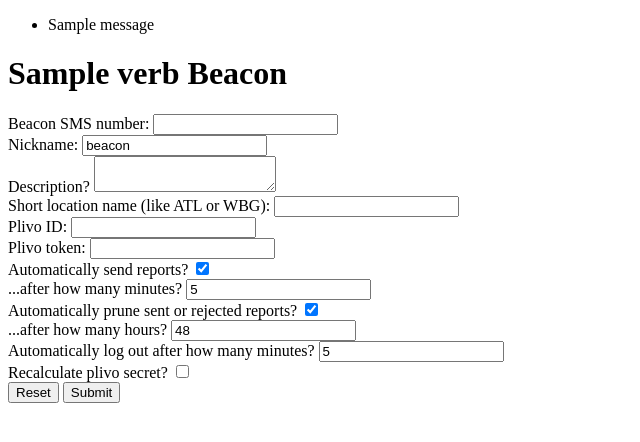
After one commit to qguv/smsbeacon, a Flask app: template templates/beacon_form.html in a window 1280 px wide. The commit adds this page. Shown: the top 442 px of the page, without its empty margins (0-640 px from the left). Run offline with Flask 2, Linux system fonts and the light colour scheme; tables that the repository leaves empty hold one stand-in row (values such as "Sample post"); the template is opened without the code that fills it: values that come from a table or form of the project are taken from there, most other values are stand-ins (such as "Sample title", 1, 10 or a date in 2020); one stand-in notice (Sample message) is shown; some libraries are stand-ins or nearby versions.

Commit message:
a buncha but checkboxes don't work

```diff
--- a/app.py
+++ b/app.py
@@ -1,26 +1,27 @@
 #!/usr/bin/env python3
 
 import settings
+import forms
+from utils import random_token, all_of_them, IntEnum
 
-from enum import IntEnum as _IntEnum
-from threading import Thread
 from datetime import datetime
-from random import SystemRandom
 from functools import wraps
-import traceback #DEBUG
-import string
 import pymysql
 
 from passlib.context import CryptContext
-crypto = CryptContext(schemes=["pbkdf2_sha256"])
+crypto = CryptContext(schemes=['pbkdf2_sha256'])
 
 #import plivo
 #p = plivo.RestAPI(settings.plivo_id, settings.plivo_token)
 
 # BACKEND SETUP
 
-from flask import Flask, request, render_template, g, url_for, redirect, make_response
+from flask import Flask, request, render_template, g, url_for, redirect, \
+    make_response, get_flashed_messages, flash
+from flask_wtf.csrf import CSRFProtect
 app = Flask(__name__)
+app.secret_key = settings.flask_secret_key
+csrfp = CSRFProtect(app)
 
 def get_db():
     if not hasattr(g, 'db'):
@@ -33,18 +34,6 @@ def close_db(error):
         g.db.close()
 
 # DB ENUMS
-
-ROOT_UID = 1
-
-class _AllOfThem():
-    def __contains__(self, _):
-        return True
-
-all_of_them = _AllOfThem()
-
-class IntEnum(_IntEnum):
-    def __str__(self, *args, **kwargs):
-        return str(int(self))
 
 class Role(IntEnum):
     NOT_SUBSCRIBED = 0
@@ -61,6 +50,11 @@ class AlertType(IntEnum):
 
 # HELPERS
 
+ROOT_UID = 1
+
+def bad_request():
+    return make_response(('Bad request :(', 400, {}))
+
 def unauthorized():
     return make_response(('Unauthorized :(', 401, {}))
 
@@ -70,19 +64,38 @@ def forbidden():
 def not_found():
     return make_response(('Not Found :(', 404, {}))
 
-def random_token(length=16) -> str:
-    return ''.join(SystemRandom().choices(string.ascii_uppercase + string.digits, k=length))
-
-def insert_into(cursor, table, **kwargs):
-    kwargs = { k: str(v) for k, v in kwargs.items() }
+def insert_into(table, **kwargs):
+    kwargs = { k: str(v) for k, v in kwargs.items() if v is not None }
     items = kwargs.items()
     keys, values = zip(*items)
-    params = ", ".join(['%s'] * len(kwargs))
-    columns = ", ".join('`{}`'.format(k) for k in keys)
+    params = ', '.join(['%s'] * len(kwargs))
+    columns = ', '.join('`{}`'.format(k) for k in keys)
 
     with get_db().cursor() as c:
-        c.execute("insert into `{}` ({}) values ({})".format(table, columns, params), values)
+        c.execute('insert into `{}` ({}) values ({})'.format(table, columns, params), values)
     get_db().commit()
+
+def update(table, **kwargs):
+    items = kwargs.items()
+    updates = ', '.join( '`{}` = %s'.format(k) for k, v in items if v is not None )
+    values = [ str(v) for _, v in items if v is not None ]
+
+    with get_db().cursor() as c:
+        c.execute('update `{}` set {}'.format(table, updates), (values))
+    get_db().commit()
+
+def get_from(table, fields, where_clause, params=()):
+    sql = 'select {} from `{}` where {}'.format(
+            ', '.join( '`{}`'.format(field) for field in fields ),
+            table,
+            where_clause)
+
+    with get_db().cursor() as c:
+        c.execute(sql, params)
+        result = c.fetchone()
+        if result is None:
+            raise Exception('not found')
+        return dict(zip(fields, result))
 
 def user_token_lifetime(uid):
     sql = '''select b.token_lifetime
@@ -94,9 +107,9 @@ def user_token_lifetime(uid):
         c.execute(sql, (uid))
         return c.fetchone()[0]
 
-def user_locid(uid) -> "locid" or Exception:
+def user_locid(uid) -> 'locid' or Exception:
     if uid == ROOT_UID:
-        return "root"
+        return 'root'
 
     sql = '''select b.locid
              from users u inner join beacon b
@@ -106,7 +119,7 @@ def user_locid(uid) -> "locid" or Exception:
         c.execute(sql, (uid))
         return c.fetchone()[0].lower()
 
-def user_uid(locid, telno) -> "uid" or Exception:
+def user_uid(locid, telno) -> 'uid' or Exception:
     locid = locid.lower()
     if 'root' in (locid, telno):
         return ROOT_UID
@@ -119,7 +132,7 @@ def user_uid(locid, telno) -> "uid" or Exception:
     with get_db().cursor() as c:
         return c.execute(sql, (locid, telno)).findone()[0]
 
-def user_telno(uid) -> "telno" or Exception:
+def user_telno(uid) -> 'telno' or Exception:
     if uid == ROOT_UID:
         return 'root'
 
@@ -141,7 +154,7 @@ def user_role(uid) -> Role or Exception:
     with get_db().cursor() as c:
         return Role(c.execute(sql, (uid)).findone()[0])
 
-def replace_token(uid) -> "token":
+def replace_token(uid) -> 'token':
     if uid == ROOT_UID:
         token_lifetime = settings.root_token_lifetime
     else:
@@ -286,15 +299,13 @@ def cookie_auth(allow_uids=all_of_them, allow_roles=[Role.ADMIN]) -> 'decorator'
 def initdb():
     root_token = random_token()
     now = int(datetime.now().timestamp())
-    with get_db().cursor() as c:
-        insert_into(c, "users",
-            telno='root',
-            beacon='root',
-            role=Role.ADMIN,
-            thash=crypto.hash(root_token),
-            token_expires= now + settings.root_token_lifetime,
-            created=now)
-    get_db().commit()
+    insert_into('users',
+        telno='root',
+        beacon='root',
+        role=Role.ADMIN,
+        thash=crypto.hash(root_token),
+        token_expires= now + settings.root_token_lifetime,
+        created=now)
     print("Run the app with ./app.py, then set the root password at http://localhost:5000/root/login/" + root_token)
 
 # ROUTES
@@ -305,13 +316,14 @@ def test():
 
 @app.route('/<locid>/logout')
 def logout(locid):
-    response = redirect(url_for('login', locid=locid))
+    response = redirect(url_for('login', locid=locid.lower()))
     response.set_cookie('t', '')
     return response
 
 @app.route('/<locid>/login/<int:uid>/<token>')
 @app.route('/root/login/<token>', defaults={'locid': 'root', 'uid': ROOT_UID})
 def autologin(locid, uid, token):
+    locid = locid.lower()
     try:
         token_auth(uid, token)
         print("successfully authenticated through URL") # DEBUG
@@ -321,13 +333,13 @@ def autologin(locid, uid, token):
         return response
     except:
         print("URL auth failed") # DEBUG
-        print(traceback.format_exc()) #DEBUG
         return redirect(url_for('login', locid=locid))
 
 @app.route('/<locid>/login', methods=['GET', 'POST'])
 def login(locid):
+    locid = locid.lower()
     if request.method == 'GET':
-        return render_template("login.html", locid=locid)
+        return render_template('login.html', locid=locid)
     try:
         password = request.form['password']
 
@@ -346,14 +358,16 @@ def login(locid):
         response.set_cookie('t', replace_token(uid))
         return response
     except:
-        print(traceback.format_exc()) #DEBUG
         return redirect(url_for('login', locid=locid))
 
 @app.route('/root', methods=['GET', 'POST'])
 @cookie_auth(allow_uids=[ROOT_UID])
 def root():
     if request.method == 'GET':
-        return render_template("root.html", force_password_reset=not root_password_set())
+        force_password_reset = not root_password_set()
+        if force_password_reset:
+            flash("Welcome! Please set the root password.", 'info')
+        return render_template('root.html', force_password_reset=force_password_reset)
 
     password = request.form['password']
     change_password(ROOT_UID, password)
@@ -362,6 +376,7 @@ def root():
 @app.route('/<locid>/alerts')
 @cookie_auth()
 def alerts(locid):
+    locid = locid.lower()
     if g.uid != ROOT_UID and g.locid != locid:
         return redirect(url_for('login', locid=locid))
 
@@ -377,33 +392,108 @@ def alerts(locid):
     except:
         return not_found()
 
-    return render_template("alerts.html", count=c.rowcount, nickname=nickname, locid=locid)
+    return render_template('alerts.html', count=c.rowcount, nickname=nickname, locid=locid)
 
 @app.route('/beacons')
 @cookie_auth(allow_uids=[ROOT_UID])
 def beacons():
-    sql = '''select nickname, locid, description
-             from beacons'''
     with get_db().cursor() as c:
-        c.execute(sql)
-        beacons = [ (nickname, locid.upper(), description, url_for('beacon_settings', locid=locid.lower()))
+        c.execute('select `nickname`, `locid`, `description` from `beacons`')
+        beacons = [ (nickname, locid.upper(), description, url_for('edit_beacon', locid=locid.lower()))
                     for nickname, locid, description in c.fetchall() ]
-        return render_template("beacons.html", beacons=beacons)
+        return render_template('beacons.html', beacons=beacons)
 
-@app.route('/<locid>/settings')
-@cookie_auth()
-def beacon_settings(locid):
-    locid = locid.lower()
-
-    if g.uid != ROOT_UID and g.locid != locid:
-        return redirect(url_for('login', locid=locid))
-
-    return 'TODO' #TODO
-
-@app.route('/beacons/new')
+@app.route('/beacons/new', methods=['GET', 'POST'])
 @cookie_auth(allow_uids=[ROOT_UID])
 def new_beacon():
-    return 'TODO' #TODO
 
-if __name__ == "__main__":
+    # create form from defaults on GET or from request.form data on POST
+    form = forms.Beacon()
+
+    # if this is a POST request and the form validates ok
+    if form.validate_on_submit():
+        m = form.into_db()
+
+        # all new beacons need a new secret
+        m['secret'] = random_token(settings.plivo_url_secret_length)
+
+        flash('Beacon created', 'info')
+        flash(request.url_root.rstrip('/') + url_for('sms', locid=m['locid'], secret=m['secret']), 'new_secret')
+
+        # store the new beacon in the database and show an edit form
+        try:
+            insert_into('beacons', **m)
+            return redirect(url_for('edit_beacon', locid=m['locid']))
+        except:
+            pass
+
+    # if validation failed, inform the user
+    for field, errors in form.errors.items():
+        for error in errors:
+            flash("Error in {}: {}".format(getattr(form, field).label.text, error))
+
+    # if this is a GET or failed POST, try again
+    return render_template('beacon_form.html',
+            verb='Create',
+            form=form,
+            post_to=url_for('new_beacon'))
+
+@app.route('/<locid>/settings', methods=['GET', 'POST'])
+@cookie_auth()
+def edit_beacon(locid):
+    if g.uid != ROOT_UID and g.locid != locid:
+        return forbidden()
+
+    # TODO what happens if the url is /root/settings?
+
+    # on GET, populate the blank form with current settings
+    if request.method == 'GET':
+        try:
+            m = get_from('beacons', forms.Beacon().into_db().keys(), 'locid = %s', (locid))
+            form = forms.Beacon.from_db(m)
+        except:
+            return not_found()
+
+    # on POST, populate the form with request.form data
+    else:
+        form = forms.Beacon()
+
+    if form.validate_on_submit():
+        m = form.into_db()
+
+        try:
+            update('beacons', **m)
+            flash('Beacon updated', 'info')
+            if m['secret']:
+                flash(request.url_root.rstrip('/') + url_for('sms', locid=m['locid'], secret=m['secret']), 'new_secret')
+            return redirect(url_for('edit_beacon', locid=m['locid']))
+
+        except:
+            pass
+
+    # if validation failed, inform the user
+    for field, errors in form.errors.items():
+        for error in errors:
+            flash("Error in {}: {}".format(getattr(form, field).label.text, error))
+
+    return render_template('beacon_form.html',
+            verb='Edit',
+            form=form,
+            post_to=url_for('edit_beacon', locid=locid))
+
+@app.route('/<locid>', methods=['DELETE'])
+@cookie_auth(allow_uids=[ROOT_UID])
+def delete_beacon(locid):
+
+    with get_db().cursor() as c:
+        c.execute('delete from `beacons` where locid = %s', (locid))
+    get_db().commit()
+
+    return redirect(url_for('beacons'))
+
+@app.route('/<locid>/sms/<secret>')
+def sms(locid, secret):
+    return 'TODO' # TODO
+
+if __name__ == '__main__':
     app.run(port=5000, debug=True)
--- /dev/null
+++ b/forms.py
@@ -0,0 +1,81 @@
+from flask_wtf import FlaskForm
+from wtforms import BooleanField, StringField, TextAreaField, IntegerField
+from wtforms.validators import DataRequired, InputRequired, Optional, Length, ValidationError, NumberRange
+from werkzeug.datastructures import MultiDict
+
+import settings
+from utils import random_token, run_some
+
+class InputRequiredIf():
+    '''a wtforms validator which makes a field required if a given different
+    field is set and has a truthy value'''
+
+    def __init__(self, other_field_name, *args, **kwargs):
+        self.other_field_name = other_field_name
+        self.args = args
+        self.kwargs = kwargs
+
+    def __call__(self, form, field):
+        other_field = form._fields.get(self.other_field_name)
+        if other_field is None:
+            raise ValidationError('no field named "{}" in form'.format(self.other_field_name))
+        if other_field.data:
+            InputRequired(*self.args, **self.kwargs)(form, field)
+        else:
+            Optional(*self.args, **self.kwargs)(form, field)
+
+class Beacon(FlaskForm):
+
+    # FORM FIELDS
+
+    telno = StringField("Beacon SMS number:", [DataRequired()])
+    nickname = StringField("Nickname:", [DataRequired()], default="beacon")
+    description = TextAreaField("Description?")
+    locid = StringField("Short location name (like ATL or WBG):", [DataRequired(), Length(min=3, max=7)])
+
+    plivo_id = StringField("Plivo ID:", [DataRequired()])
+    plivo_token = StringField("Plivo token:", [DataRequired()])
+
+    autosend = BooleanField("Automatically send reports?", default=True)
+    autosend_delay_minutes = IntegerField("...after how many minutes?", [InputRequiredIf('autosend'), NumberRange(min=0)], default=5)
+
+    prune = BooleanField("Automatically prune sent or rejected reports?", default=True)
+    prune_delay_hours = IntegerField("...after how many hours?", [InputRequiredIf('prune'), NumberRange(min=0)], default=48)
+
+    token_lifetime_minutes = IntegerField("Automatically log out after how many minutes?", [DataRequired(), NumberRange(min=1)], default=5)
+    new_secret = BooleanField("Recalculate plivo secret?", default=False)
+
+    # DB MODEL TO FORM
+
+    @classmethod
+    def from_db(cls, d):
+        '''create a form from a database object'''
+
+        d['autosend'] = d['autosend_delay'] is not None
+        if d['autosend']:
+            d['autosend_delay_minutes'] = d['autosend_delay'] // 60
+
+        d['prune'] = d['prune_delay'] is not None
+        if d['prune']:
+            d['prune_delay_hours'] = d['prune_delay'] // 360
+
+        d['locid'] = d['locid']
+
+        return cls(MultiDict(d))
+
+    # FORM TO DB MODEL
+
+    def into_db(self):
+        '''turn the form response into a database object. any fields without a
+        default will be null when an empty form is instantiated.'''
+        return dict(
+            telno = self.telno.data, # TODO normalize
+            nickname = self.nickname.data,
+            description = self.description.data,
+            locid = run_some(self.locid.data, lambda x: x.lower()),
+            plivo_id = self.plivo_id.data,
+            plivo_token = self.plivo_token.data,
+            autosend_delay = int(self.autosend_delay_minutes.data) * 60 if self.autosend.data else None,
+            prune_delay = int(self.prune_delay_hours.data) * 360 if self.prune.data else None,
+            token_lifetime = int(self.token_lifetime_minutes.data) * 60,
+            secret = random_token(settings.plivo_url_secret_length) if self.new_secret.data else None)
--- a/settings.py
+++ b/settings.py
@@ -7,3 +7,6 @@ database = dict(host="localhost",
                 charset='utf8mb4')
 
 root_token_lifetime = 5 * 60
+plivo_url_secret_length = 32
+
+flask_secret_key = 'changeme'
--- /dev/null
+++ b/templates/base.html
@@ -0,0 +1,25 @@
+<!doctype html>
+<html>
+<head>
+    <title>smsbeacon admin</title>
+</head>
+<body>
+
+{% with messages = get_flashed_messages(with_categories=true) %}
+    {% if messages %}
+        <ul class=flashes>
+        {% for category, message in messages %}
+            <li class="{{ category }}">
+            {%- if category == 'new_secret' -%}
+                Your Plivo secret has been updated. Please update the URL in Plivo to: <code>{{ message }}</code>
+            {%- else -%}
+                {{ message }}
+            {%- endif -%}
+            </li>
+        {% endfor %}
+        </ul>
+    {% endif %}
+{% endwith %}
+
+{% block content %}
+{% endblock %}
--- /dev/null
+++ b/templates/beacon_form.html
@@ -0,0 +1,37 @@
+{% extends 'base.html' %}
+{% block content %}
+
+<h1>{{ verb }} Beacon</h1>
+
+{% if new_secret is not none %}
+{% endif %}
+
+<form action="{{ post_to }}" method="post">
+
+{{ form.csrf_token }}
+
+{{ form.telno.label }} {{ form.telno }} <br />
+{{ form.nickname.label }} {{ form.nickname }} <br />
+{{ form.description.label }} {{ form.description }} <br />
+{{ form.locid.label }} {{ form.locid }} <br />
+
+{{ form.plivo_id.label }} {{ form.plivo_id }} <br />
+{{ form.plivo_token.label }} {{ form.plivo_token }} <br />
+
+{{ form.autosend.label }} {{ form.autosend }} <br />
+{{ form.autosend_delay_minutes.label }} {{ form.autosend_delay_minutes }} <br />
+
+{{ form.prune.label }} {{ form.prune }} <br />
+{{ form.prune_delay_hours.label }} {{ form.prune_delay_hours }} <br />
+
+{{ form.token_lifetime_minutes.label }} {{ form.token_lifetime_minutes }} <br />
+
+{% if verb != 'Create' %}
+{{ form.new_secret.label }} {{ form.new_secret }} <br />
+{% endif %}
+
+<input type="reset" value="Reset" />
+<input type="submit" value="Submit" />
+</form>
+
+{% endblock %}
```
Also changed, not shown: templates/alerts.html (+3 -5 lines), templates/beacons.html (+3 -5 lines), templates/login.html (+5 -5 lines), templates/root.html (+8 -12 lines), utils.py (added, +21 -0 lines).
